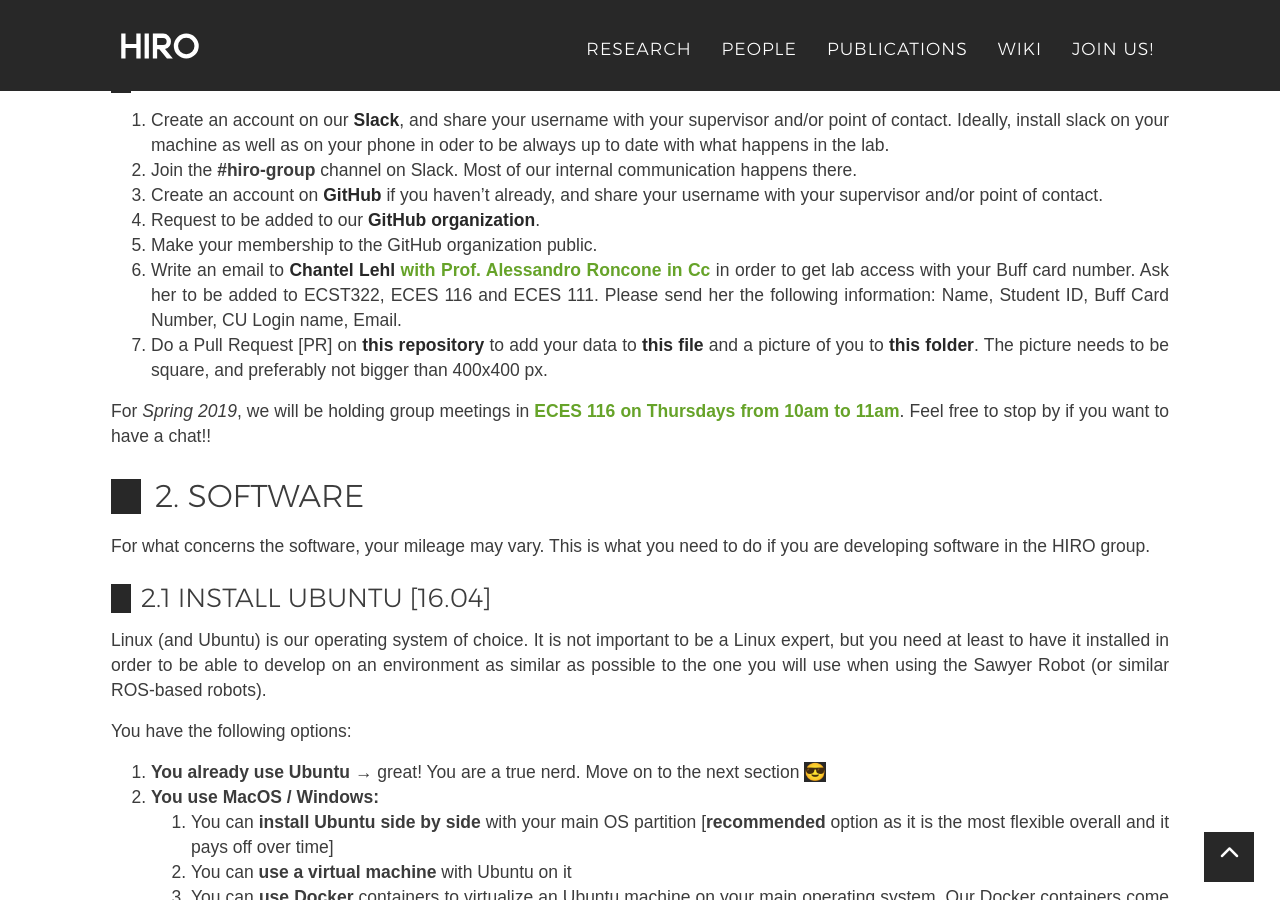
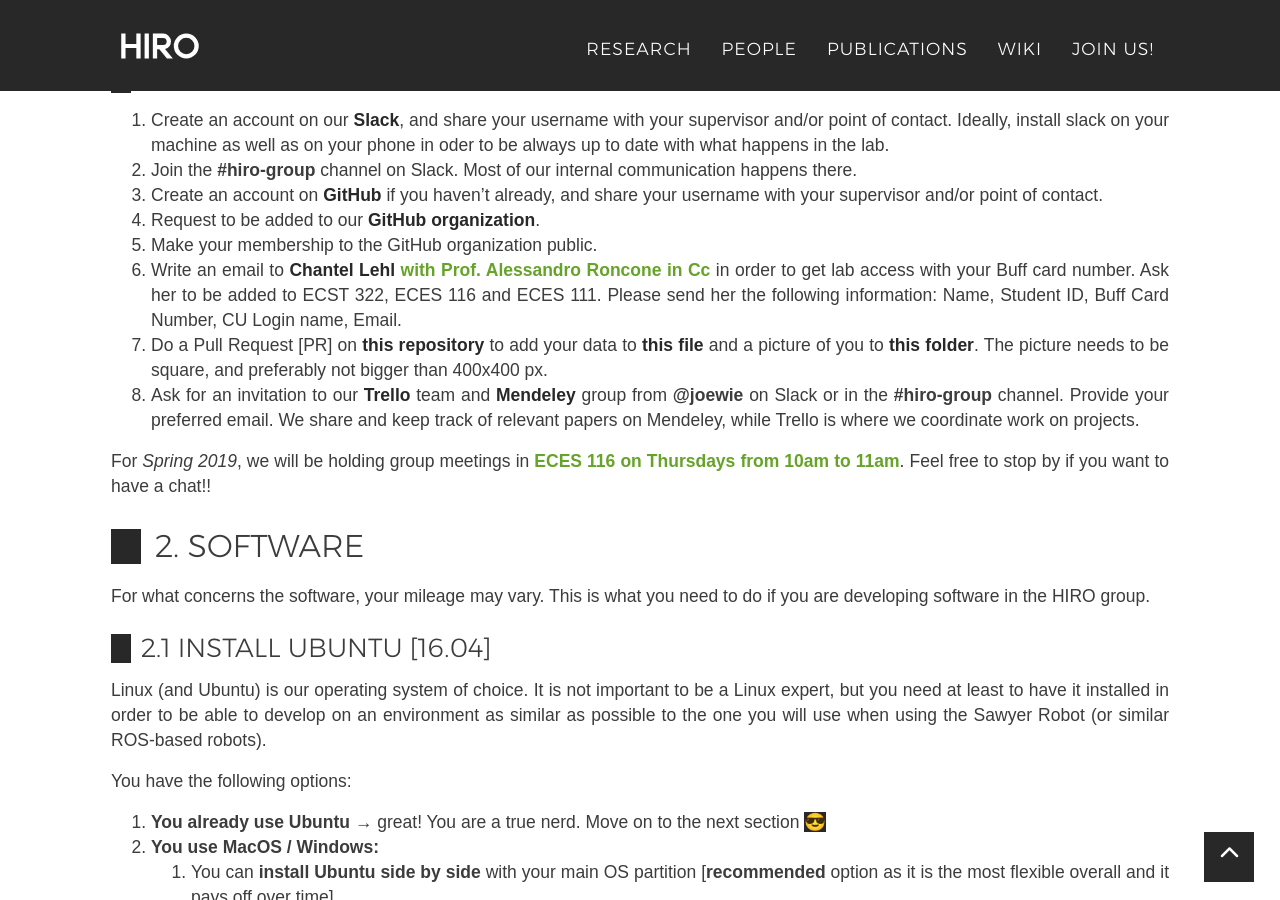
Before and after one commit to HIRO-group/HIRO-group.github.io, a Jekyll site: the page built from _posts/wiki/2019-02-15-new-HIRO-member.md, in a window 1280 px wide and 900 px high, scrolled down 712 px. Built offline with Jekyll 4.4.1, drawn with Linux system fonts in a browser that asks for light colours; nearby versions of some CDN libraries; emoji names are drawn with the system emoji font; some web fonts are replaced.

Commit message:
Add instructions for joining Trello/Mendeley to new member page

```diff
--- a/_posts/wiki/2019-01-05-new-HIRO-member.md
+++ b/_posts/wiki/2019-02-15-new-HIRO-member.md
@@ -20,8 +20,9 @@ The following is a list of things to do if you are new to the {{ site.title }}.
  3. Create an account on [GitHub](https://github.com) if you haven't already, and share your username with your supervisor and/or point of contact.
  4. Request to be added to our [GitHub organization](https://github.com/HIRO-group).
  5. Make your membership to the GitHub organization public.
- 6. Write an email to [Chantel Lehl](mailto:chantel.lehl@colorado.edu) **with Prof. Alessandro Roncone in Cc**{:.color-banner} in order to get lab access with your Buff card number. Ask her to be added to ECST322, ECES 116 and ECES 111. Please send her the following information: Name, Student ID, Buff Card Number, CU Login name, Email.
+ 6. Write an email to [Chantel Lehl](mailto:chantel.lehl@colorado.edu) **with Prof. Alessandro Roncone in Cc**{:.color-banner} in order to get lab access with your Buff card number. Ask her to be added to ECST 322, ECES 116 and ECES 111. Please send her the following information: Name, Student ID, Buff Card Number, CU Login name, Email.
  7. Do a Pull Request [PR] on [this repository](https://github.com/HIRO-group/HIRO-group.github.io) to add your data to [this file](https://github.com/HIRO-group/HIRO-group.github.io/blob/master/_data/people.yml) and a picture of you to [this folder](https://github.com/HIRO-group/HIRO-group.github.io/tree/master/img/people). The picture needs to be square, and preferably not bigger than 400x400 px.
+ 8. Ask for an invitation to our [Trello](https://trello.com) team and [Mendeley](https://www.mendeley.com) group from **@joewie** on Slack or in the **#hiro-group** channel. Provide your preferred email. We share and keep track of relevant papers on Mendeley, while Trello is where we coordinate work on projects.
 
 For _{{ site.meetings.semester }}_, we will be holding group meetings in **{{ site.meetings.location }}**{:.color-banner}. Feel free to stop by if you want to have a chat!!
 
```
Also changed, not shown: 1 other file.
